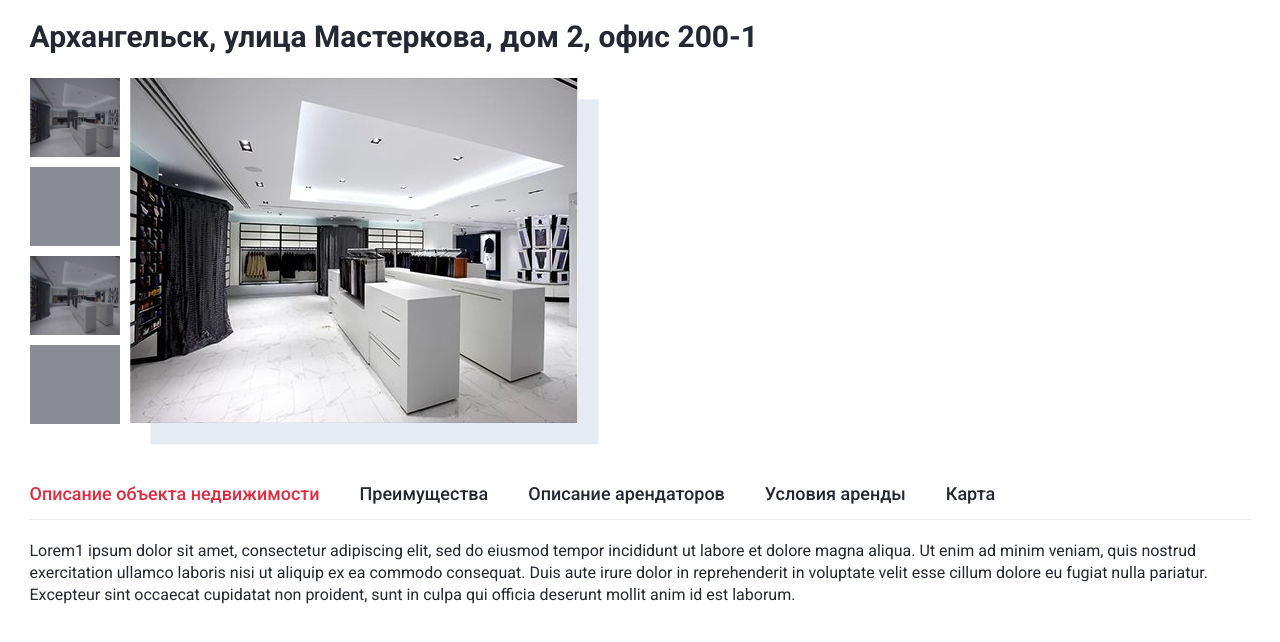
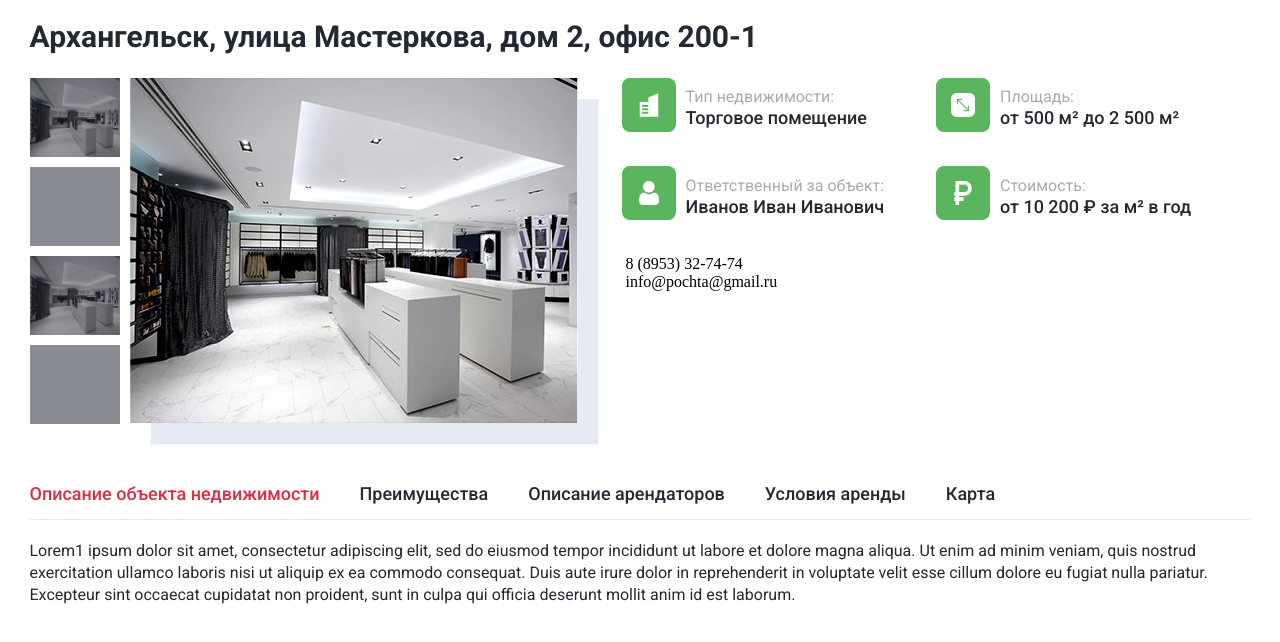
Before and after one commit to alexander962/rental, a plain HTML site: page index.html in a window 1280 px wide. Drawn offline with nearby package versions, Linux system fonts and the light colour scheme.

Commit message:
day2 part 1

```diff
--- a/index.html
+++ b/index.html
@@ -17,6 +17,7 @@
   <section class="rental">
     <header class="rental__header">Архангельск, улица Мастеркова, дом 2, офис 200-1</header>
     <div class="rental-main">
+      <div class="rental-main__block">
         <div class="rental-main__img">
           <div class="rental-main__img-left">
             <div class="rental-main__left-block">
@@ -41,6 +42,64 @@
             </div>
           </div>
         </div>
+
+        <div class="rental-main__contacts">
+          <div class="rental-contacts">
+            <div class="rental-contacts__block">
+              <div class="rental-contacts__block-img">
+                <img src="img/rental-img1.png" />
+              </div>
+              <div class="rental-contacts__block-text">
+                <span class="rental-contacts__block-text_small">Тип недвижимости:</span>
+                <span>Торговое помещение</span>
+              </div>
+            </div>
+            <div class="rental-contacts__block">
+              <div class="rental-contacts__block-img">
+                <img src="img/rental-img2.png" />
+              </div>
+              <div class="rental-contacts__block-text">
+                <span class="rental-contacts__block-text_small">Площадь:</span>
+                <span>от 500 м² до 2 500 м²</span>
+              </div>
+            </div>
+            <div class="rental-contacts__block">
+              <div class="rental-contacts__block-img">
+                <img src="img/rental-img3.png" />
+              </div>
+              <div class="rental-contacts__block-text">
+                <span class="rental-contacts__block-text_small">Ответственный за объект:</span>
+                <span>Иванов Иван Иванович</span>
+              </div>
+            </div>
+            <div class="rental-contacts__block">
+              <div class="rental-contacts__block-img">
+                <img src="img/rental-img4.png" />
+              </div>
+              <div class="rental-contacts__block-text">
+                <span class="rental-contacts__block-text_small">Стоимость:</span>
+                <span>от 10 200 ₽ за м² в год</span>
+              </div>
+            </div>
+          </div>
+          <div>
+            <div>
+              <img />
+              <a>8 (8953) 32-74-74</a>
+            </div>
+            <div>
+              <img />
+              <a>info@pochta@gmail.ru</a>
+            </div>
+            <div>
+              <a><img /></a>
+              <a><img /></a>
+            </div>
+          </div>
+          <div></div>
+        </div>
+      </div>
+
       <div class="rental-info">
         <ul class="rental-list">
           <li class="rental-list__item rental-list__item-active">Описание объекта недвижимости</li>
--- a/style.css
+++ b/style.css
@@ -85,3 +85,38 @@
 .rental-list__text-active {
   display: block;
 }
+
+.rental-main__block {
+  display: flex;
+}
+
+.rental-main__contacts {
+  margin-left: 44px;
+}
+
+.rental-contacts {
+  display: flex;
+  flex-wrap: wrap;
+}
+
+.rental-contacts__block {
+  display: flex;
+  align-items: center;
+  width: 50%;
+  margin-bottom: 30px;
+}
+
+.rental-contacts__block-img {
+  margin-right: 10px;
+}
+
+.rental-contacts__block-text {
+  font: 500 18px/21px Roboto;
+  color: #232833;
+}
+
+.rental-contacts__block-text_small {
+  display: flex;
+  font: 400 16px/21px Roboto;
+  color: #aaaaaa;
+}
```
Also changed, not shown: img/rental-img1.png (added), img/rental-img2.png (added), img/rental-img3.png (added), img/rental-img4.png (added). Lines whose indentation alone changed are shown as unchanged.
